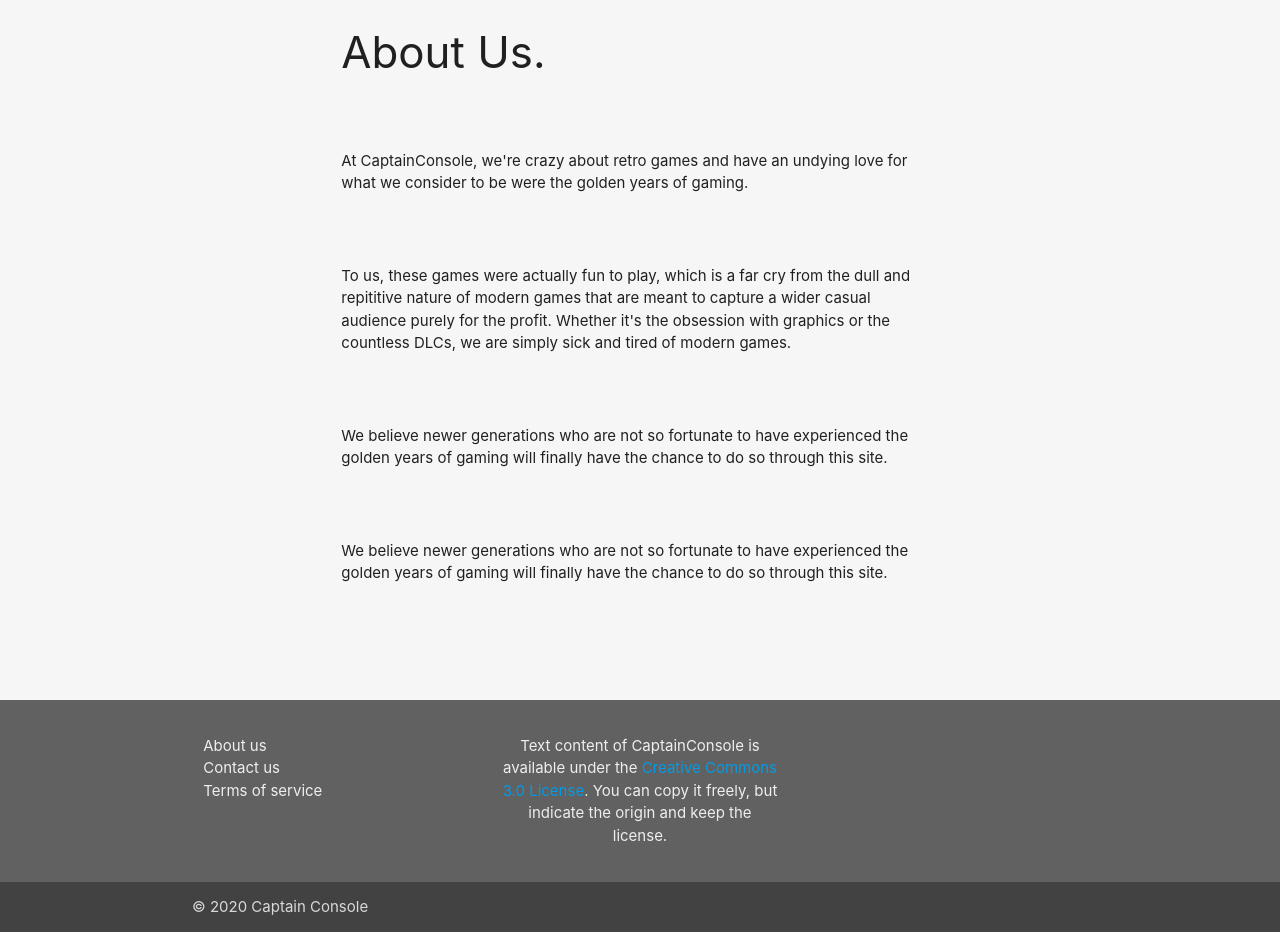
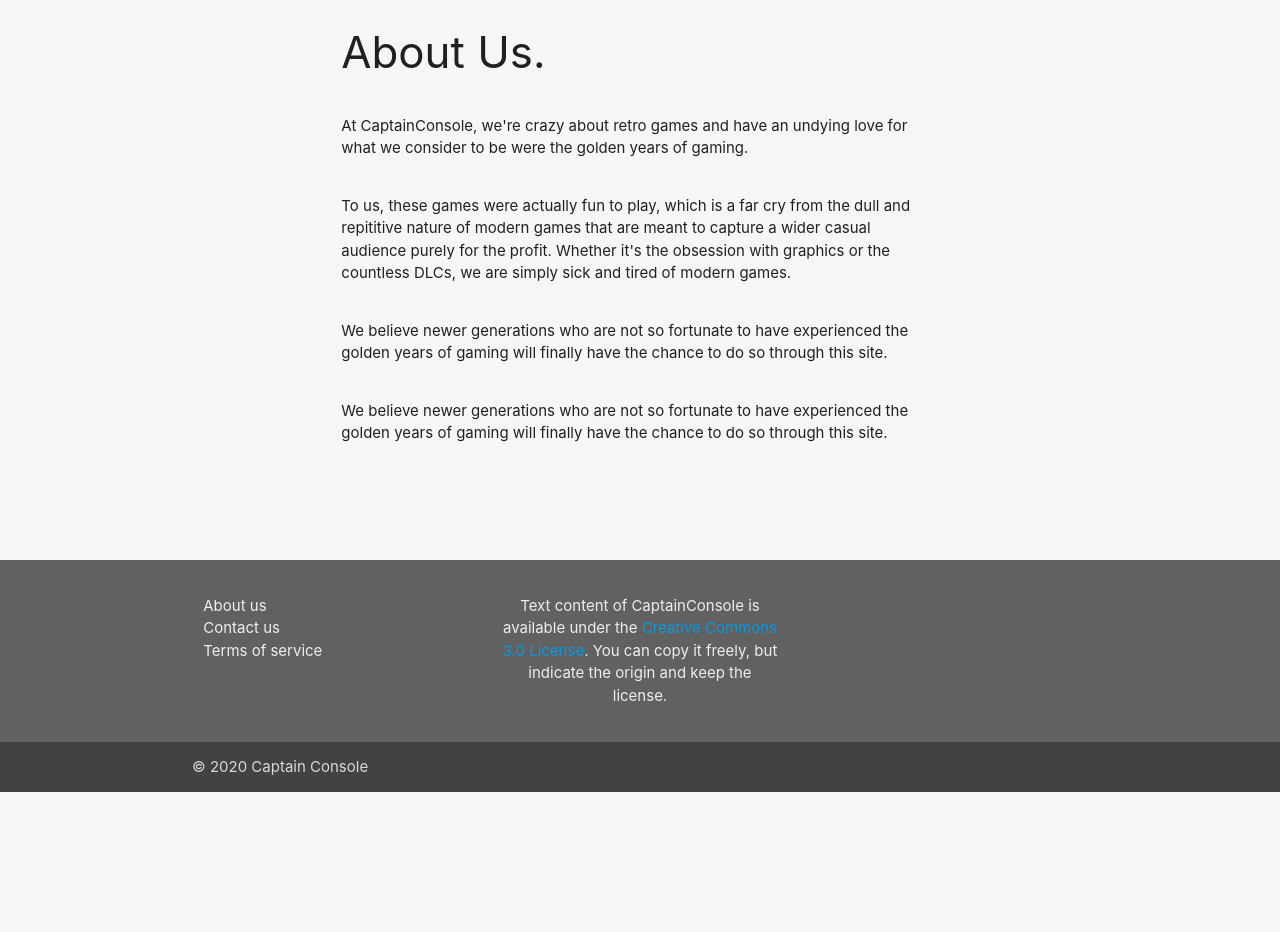
Before and after one commit to AlexanderFL/captain-console-h23, a Django app: page /aboutus in a window 1280 px wide. Shown: the part 64-996 px from the top of the page. After the commit the page ends 856 px from the top, so only its background shows below. Run offline with Django 3.2, Linux system fonts and the light colour scheme; some libraries are stand-ins or nearby versions; some web fonts are replaced.

Commit message:
refined aboutus page

```diff
--- a/Captain_console/templates/home/aboutus.html
+++ b/Captain_console/templates/home/aboutus.html
@@ -13,31 +13,19 @@
                 <div class="row">
                     <h3>About Us.</h3>
                 </div>
-            </div>
-        </div>
-        <div class="row">
-            <div class="col s8 offset-s2">
+
                 <div class="row">
                     <p>At CaptainConsole, we're crazy about retro games and have an undying love for what we consider to be were the golden years of gaming.</p>
                 </div>
-            </div>
-        </div>
-        <div class="row">
-            <div class="col s8 offset-s2">
+
                 <div class="row">
                     <p>To us, these games were actually fun to play, which is a far cry from the dull and repititive nature of modern games that are meant to capture a wider casual audience purely for the profit. Whether it's the obsession with graphics or the countless DLCs, we are simply sick and tired of modern games.</p>
                 </div>
-            </div>
-        </div>
-        <div class="row">
-            <div class="col s8 offset-s2">
+
                 <div class="row">
                     <p>We believe newer generations who are not so fortunate to have experienced the golden years of gaming will finally have the chance to do so through this site.</p>
                 </div>
-            </div>
-        </div>
-        <div class="row">
-            <div class="col s8 offset-s2">
+
                 <div class="row">
                     <p>We believe newer generations who are not so fortunate to have experienced the golden years of gaming will finally have the chance to do so through this site.</p>
                 </div>
```
